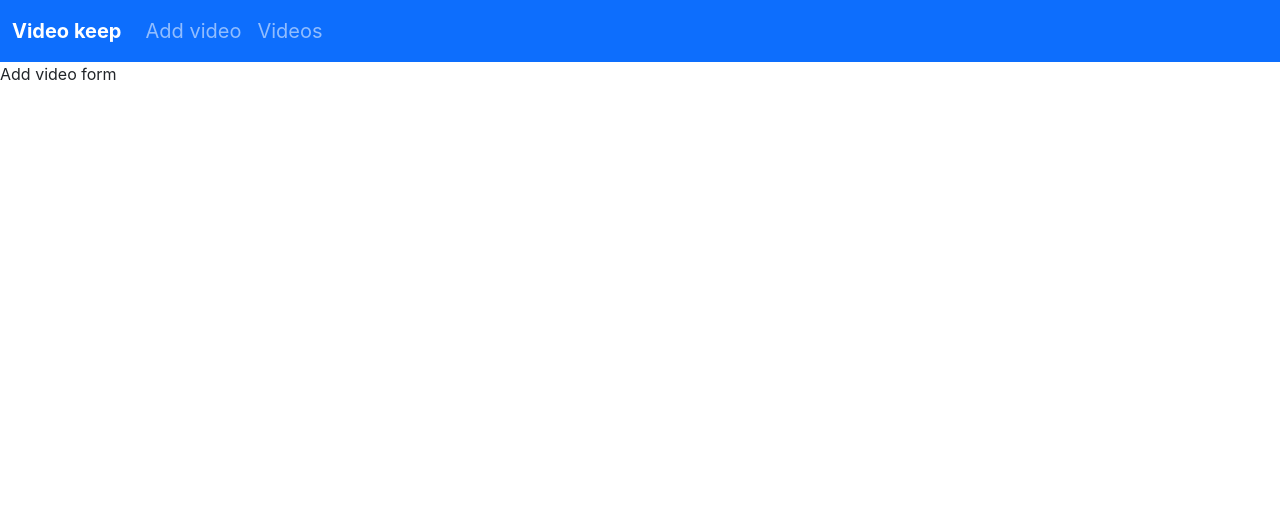
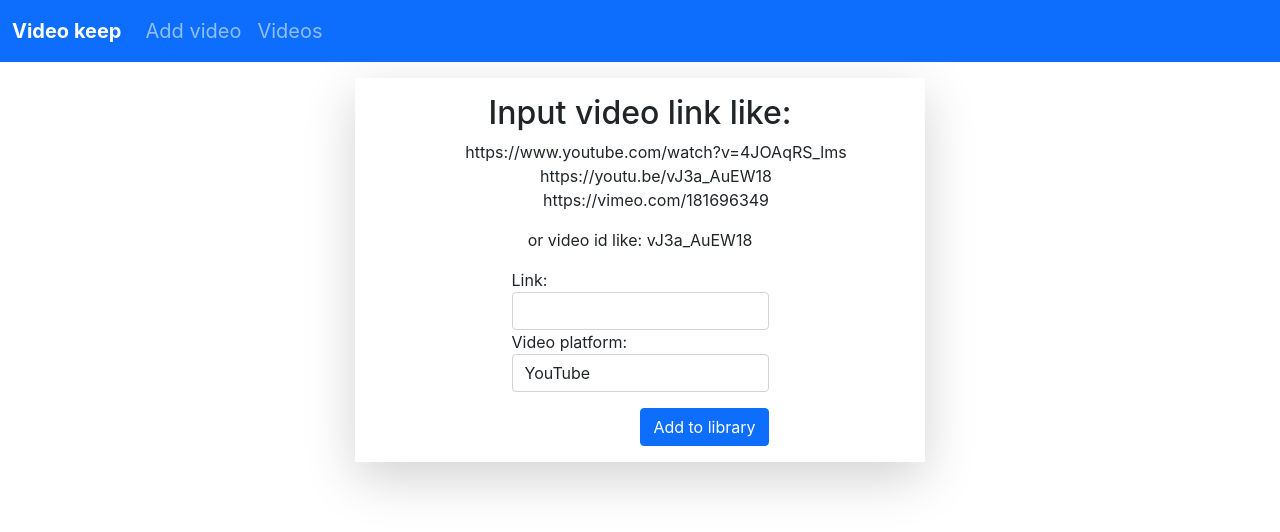
Before and after one commit to AdamJochemczyk/Video-keep, a React (Create React App) app: page /video-add in a window 1280 px wide. Shown: the top 532 px of the page. Built offline with nearby package versions, Linux system fonts and the light colour scheme.

Commit message:
form for data

```diff
--- a/package.json
+++ b/package.json
@@ -15,6 +15,7 @@
     "axios": "^0.21.1",
     "react": "^17.0.2",
     "react-dom": "^17.0.2",
+    "react-hook-form": "^7.0.4",
     "react-redux": "^7.2.3",
     "react-router-dom": "^5.2.0",
     "react-scripts": "4.0.3",
--- a/src/App.css
+++ b/src/App.css
@@ -6,3 +6,10 @@
 a{
   text-decoration: none;
 }
+ul{
+  list-style-type: none;
+}
+
+.formContainer__width{
+  word-wrap: break-word;
+}
--- a/src/pages/AddVideoForm/AddVideoForm.tsx
+++ b/src/pages/AddVideoForm/AddVideoForm.tsx
@@ -1,11 +1,74 @@
-import React from 'react'
+import React from "react";
+import { useForm } from "react-hook-form";
 
-const AddVideoForm = () => {
-    return (
-        <div>
-            Add video form
+enum VideoPlatform {
+  youtube,
+  vimeo,
+}
+type VideoInputData = {
+  link: string;
+  platform: VideoPlatform;
+};
+
+const AddVideoForm: React.FC = () => {
+  const {
+    register,
+    handleSubmit,
+    formState: { errors },
+  } = useForm<VideoInputData>();
+  const onSubmit = (data: VideoInputData) => console.log(data);
+
+  return (
+    <div className="container">
+      <div className="row justify-content-center">
+        <div className="col-6 shadow-lg p-3 mt-3 ">
+          <form onSubmit={handleSubmit(onSubmit)}>
+            <div className="formContainer__width text-center">
+              <h2>Input video link like:</h2>
+              <ul>
+                <li>https://www.youtube.com/watch?v=4JOAqRS_lms</li>
+                <li>https://youtu.be/vJ3a_AuEW18</li>
+                <li>https://vimeo.com/181696349</li>
+              </ul>
+              <p>or video id like: vJ3a_AuEW18</p>
+            </div>
+            <div className="row justify-content-center">
+              <div className="col-6">
+                <div className="form-group">
+                  <label>Link: </label>
+                  <input
+                    className="form-control"
+                    {...register("link", { required: true })}
+                  />
+                  {errors.link && (
+                    <p className="text-danger">This field is required</p>
+                  )}
+                </div>
+                <div className="form-group">
+                  <label>Video platform: </label>
+                  <select
+                    className="form-control"
+                    {...register("platform", { required: true })}
+                  >
+                    <option>YouTube</option>
+                    <option>Vimeo</option>
+                  </select>
+                  {errors.platform && (
+                    <p className="text-danger">This field is required</p>
+                  )}
+                </div>
+                <div className="d-flex justify-content-end">
+                  <button type="submit" className="btn btn-primary mt-3">
+                    Add to library
+                  </button>
+                </div>
+              </div>
+            </div>
+          </form>
         </div>
-    )
-}
+      </div>
+    </div>
+  );
+};
 
 export default AddVideoForm;
```
Also changed, not shown: src/api/DatabaseManager.ts (added, +161 -0 lines), 1 other file (tests, documents, lock files or other folders).
